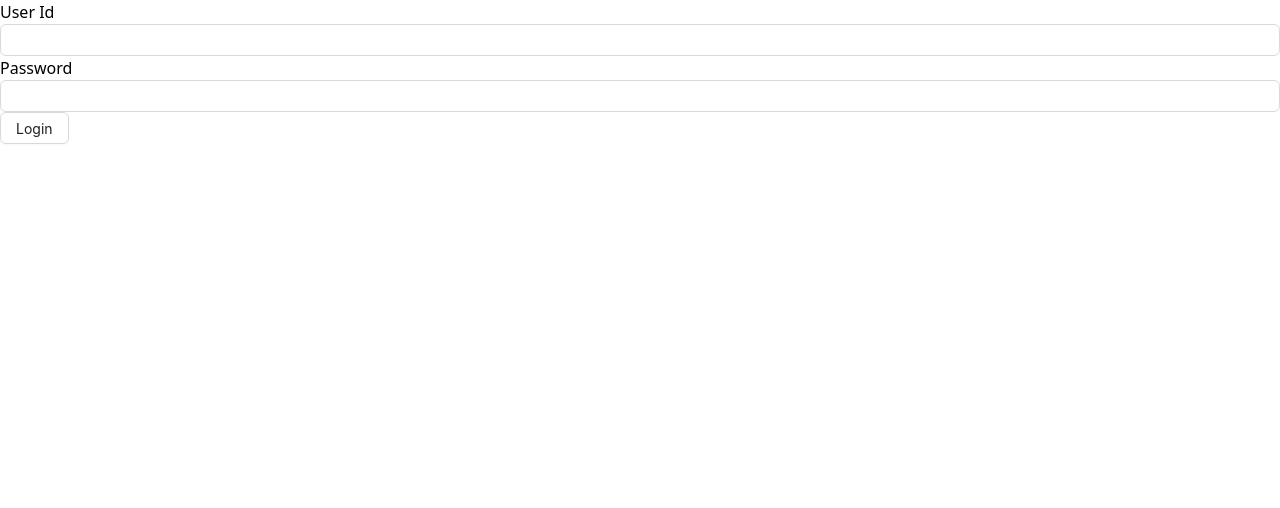
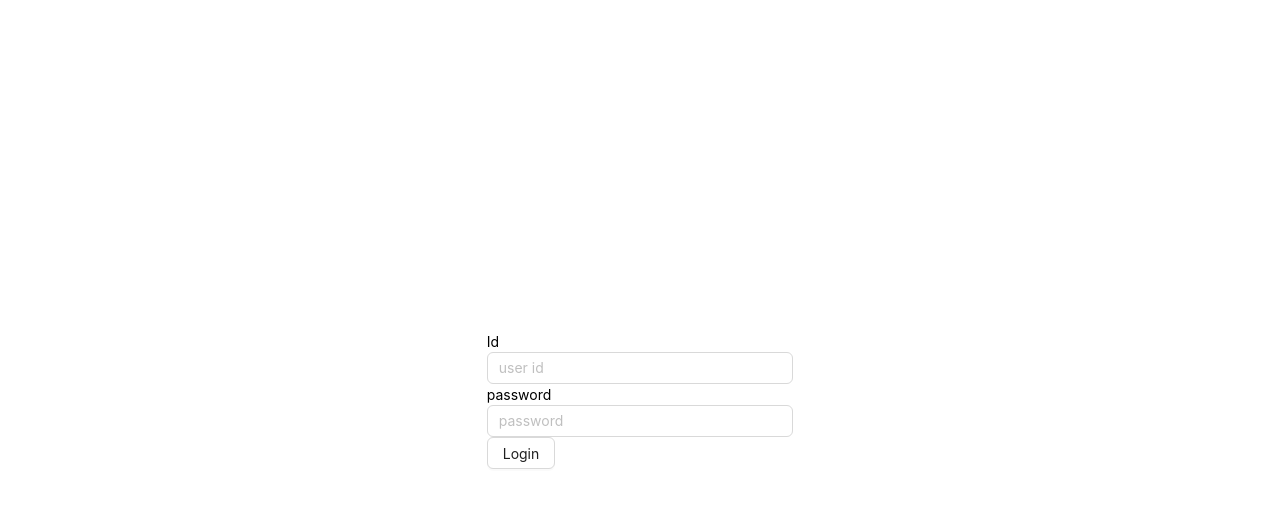
Before and after one commit to naimur-reza/PH-University-Client, a React (Vite) app: page /login in a window 1280 px wide. Shown: the top 508 px of the page. Built offline with nearby package versions, Linux system fonts and the light colour scheme.

Commit message:
Ts issue fix , design fix

```diff
--- a/src/components/form/PHInput.tsx
+++ b/src/components/form/PHInput.tsx
@@ -1,12 +1,24 @@
 import { Input } from "antd";
 import { Controller } from "react-hook-form";
 
-const PHInput = ({ type, name }: { type: string; name: string }) => {
+type TItems = {
+  type: string;
+  name: string;
+  placeholder: string;
+  label: string;
+};
+
+const PHInput = ({ type, name, placeholder, label }: TItems) => {
   return (
-    <Controller
-      name={name}
-      render={({ field }) => <Input {...field} type={type} id={name} />}
-    />
+    <div className="mb-5">
+      {label && label}
+      <Controller
+        name={name}
+        render={({ field }) => (
+          <Input placeholder={placeholder} {...field} type={type} id={name} />
+        )}
+      />
+    </div>
   );
 };
 
--- a/src/pages/Login.tsx
+++ b/src/pages/Login.tsx
@@ -1,6 +1,6 @@
-import { FieldValues, useForm } from "react-hook-form";
+import { FieldValues } from "react-hook-form";
 import { useLoginMutation } from "../redux/features/auth/authApi";
-import { Button } from "antd";
+import { Button, Row } from "antd";
 import { TUser, setUser } from "../redux/features/auth/authSlice";
 import { useAppDispatch } from "../redux/hooks";
 import { verifyToken } from "../utils/verifyToken";
@@ -14,13 +14,6 @@ const Login = () => {
 
   const dispatch = useAppDispatch();
 
-  const { handleSubmit, register } = useForm({
-    defaultValues: {
-      userId: "A-0001",
-      password: "admin123",
-    },
-  });
-
   const [login] = useLoginMutation();
 
   const onSubmit = async (data: FieldValues) => {
@@ -28,39 +21,41 @@ const Login = () => {
 
     console.log(data);
 
-    // try {
-    //   const userInfo = {
-    //     id: data.userId,
-    //     password: data.password,
-    //   };
+    try {
+      const userInfo = {
+        id: data.userId,
+        password: data.password,
+      };
 
-    //   const res = await login(userInfo).unwrap();
-    //   console.log(res);
+      const res = await login(userInfo).unwrap();
+      console.log(res);
 
-    //   const user = verifyToken(res.data.accessToken) as TUser;
+      const user = verifyToken(res.data.accessToken) as TUser;
 
-    //   dispatch(setUser({ user: user, token: res.data.accessToken }));
+      dispatch(setUser({ user: user, token: res.data.accessToken }));
 
-    //   navigate(`/${user.role}/dashboard`);
-    //   toast.success(res.message, { duration: 2500 });
-    // } catch (error) {
-    //   toast.error("Something went wrong!", { duration: 3000 });
-    // }
+      navigate(`/${user.role}/dashboard`);
+      toast.success(res.message, { duration: 2500 });
+    } catch (error) {
+      toast.error("Something went wrong!", { duration: 3000 });
+    }
   };
-  // console.log(data);
 
   return (
-    <PHForm onSubmit={onSubmit}>
-      <div>
-        <label htmlFor="userId">User Id</label>
-        <PHInput name="userId" type="text" />
-      </div>
-      <div>
-        <label htmlFor="password">Password</label>
-        <PHInput name="password" type="text" />
-      </div>
-      <Button htmlType="submit">Login</Button>
-    </PHForm>
+    <Row justify="center" align="middle" style={{ height: "100vh" }}>
+      <PHForm onSubmit={onSubmit}>
+        <PHInput label="Id" placeholder="user id" name="userId" type="text" />
+
+        <PHInput
+          label="password"
+          placeholder="password"
+          name="password"
+          type="text"
+        />
+
+        <Button htmlType="submit">Login</Button>
+      </PHForm>
+    </Row>
   );
 };
 
```
Also changed, not shown: src/components/form/PHForm.tsx (+8 -1 lines).
